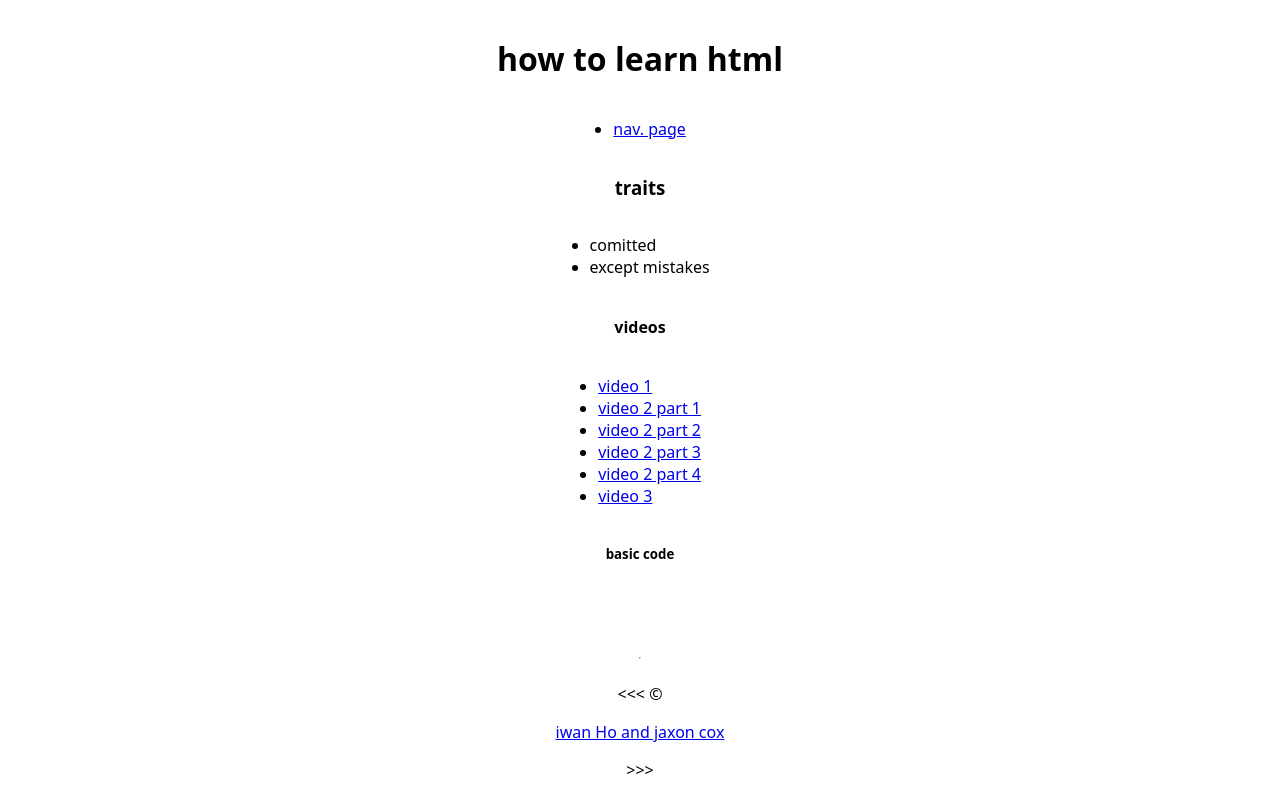
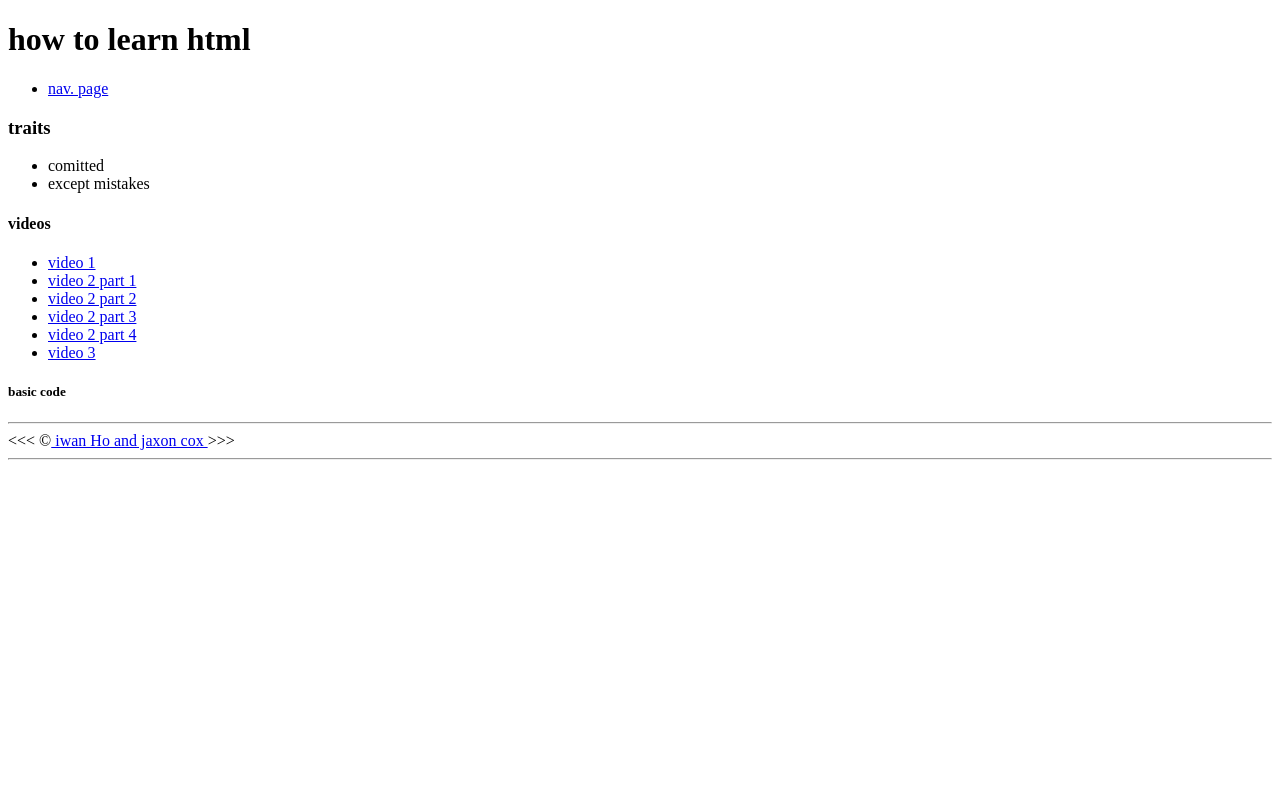
Before and after one commit to mr-mochi808/coding-lessons-github.io, a plain HTML site: page index.html in a window 1280 px wide. Drawn offline with Linux system fonts and the light colour scheme.

Commit message:
stuff fixed

```diff
--- a/index.html
+++ b/index.html
@@ -3,40 +3,7 @@
     <head>
         <title> learning html</title>
 
-      <style>
-        /* Center the entire page content */
-        body {
-            display: flex;
-            flex-direction: column;
-            align-items: center;
-            /* horizontal centering */
-            justify-content: flex-start;
-            /* keep content at top */
-            text-align: center;
-            /* center inline text */
-            margin: 0;
-            padding: 1rem;
-            font-family: system-ui, -apple-system, "Segoe UI", Roboto, "Helvetica Neue", Arial, sans-serif;
-            gap: 1rem;
-        }
 
-        /* Make lists appear centered while keeping bullets readable */
-        ul {
-            display: inline-block;
-            /* centers the list as a block */
-            text-align: left;
-            /* keep bullet alignment inside the list */
-            padding-left: 1.2em;
-            margin: 0;
-        }
-
-        /* Images scale responsively and stay centered */
-        img {
-            max-width: 90%;
-            height: auto;
-            display: block;margin: 0 auto;
-        }
-    </style>
 
     </head>
     <body>
@@ -70,6 +37,7 @@
 
         <hr>
         &lt;&lt;&lt; &copy;<a href="about.html"> iwan Ho and jaxon cox  </a>&gt;&gt;&gt;
+        <hr />
 
     </body>
     </html>
```
